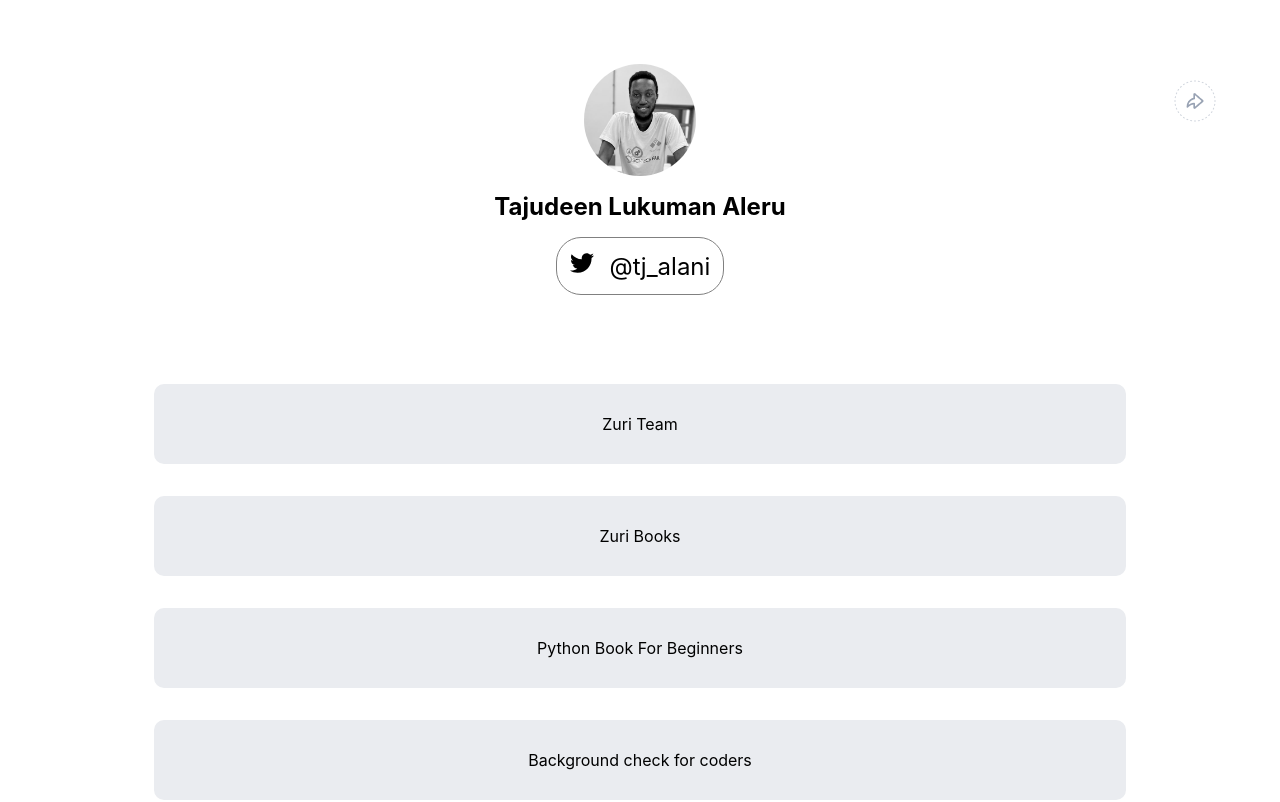
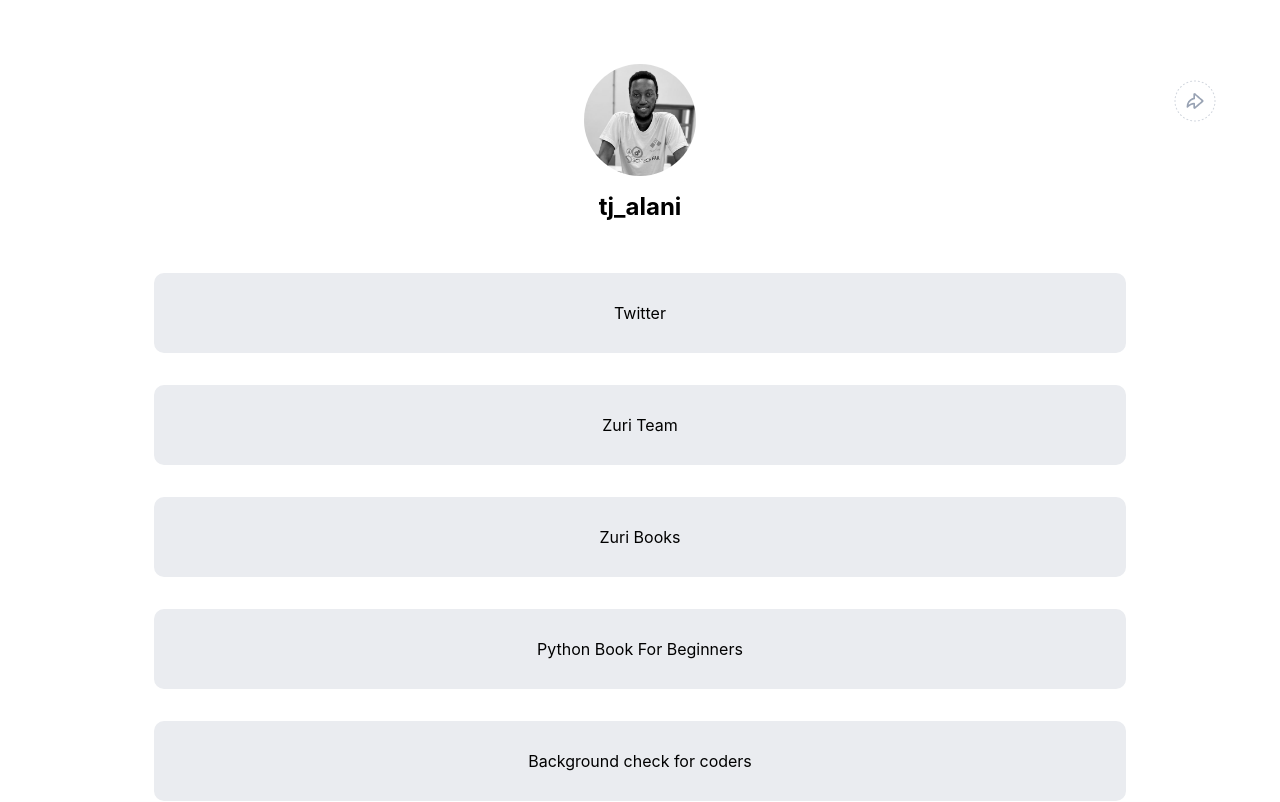
Before and after one commit to mrlukuman/hng-task1, a React (Create React App) app: page / in a window 1280 px wide. Shown: the top 802 px of the page. Built offline with nearby package versions, Linux system fonts and the light colour scheme.

Commit message:
Fix profile details

```diff
--- a/src/App.js
+++ b/src/App.js
@@ -1,4 +1,5 @@
 import "./App.css";
+//tj-alani.slack.com
 import Button from "./components/Button";
 import { Profile } from "./components/Profile";
 import Social from "./components/Social";
@@ -6,6 +7,12 @@
 
 function App() {
   const linksData = [
+    {
+      subtext: "My Twitter profile",
+      id: "twitter-link",
+      name: "Twitter",
+      link: "https://twitter.com/tj_alani",
+    },
     {
       subtext: "Meet the zuri team",
       id: "btn__zuri",
--- a/src/components/Profile.css
+++ b/src/components/Profile.css
@@ -33,6 +33,7 @@
 .profile__name {
   font-size: 1.5rem;
   padding: 1rem 0;
+  text-align: center;
 }
 
 a {
@@ -60,3 +61,11 @@
   border-radius: 25px;
   visibility: hidden;
 }
+
+.slack__name {
+  visibility: hidden;
+}
+
+.profile__links {
+  display: none;
+}
--- a/src/components/Profile.js
+++ b/src/components/Profile.js
@@ -11,25 +11,30 @@
       <div className="profile-container"></div>
       <Nav></Nav>
 
+      <section className="profile">
         <div className="profile__image">
           <img className="personal-img" alt="profile" src={profile}></img>
           <div className="dark-overlay">
             <img className="camera-img" src={camera} alt="camera-img"></img>
           </div>
         </div>
-      <div className="profile__name">
-        <strong>Tajudeen Lukuman Aleru</strong>
+        <div id="twitter" className="profile__name">
+          <strong>tj_alani</strong>
+        </div>
+        <div id="slack" className="slack__name">
+          <strong>tj-alani</strong>
         </div>
         <div className="profile__links">
-        <div id="twitter" className="twitter-profile">
+          <div id="twitter-profile" className="twitter-profile">
             <FaTwitter className="twitter-icon"></FaTwitter>
             <a href="https://twitter.com/tj_alani">@tj_alani</a>
           </div>
-        <div id="slack" className="slack-profile">
+          <div id="slack-profile" className="slack-profile">
             <FaSlack className="slack-icon"></FaSlack>
             <a href="https://slack.com/">@tj-alani</a>
           </div>
         </div>
+      </section>
     </>
   );
 };
```
Lines whose indentation alone changed are shown as unchanged.
